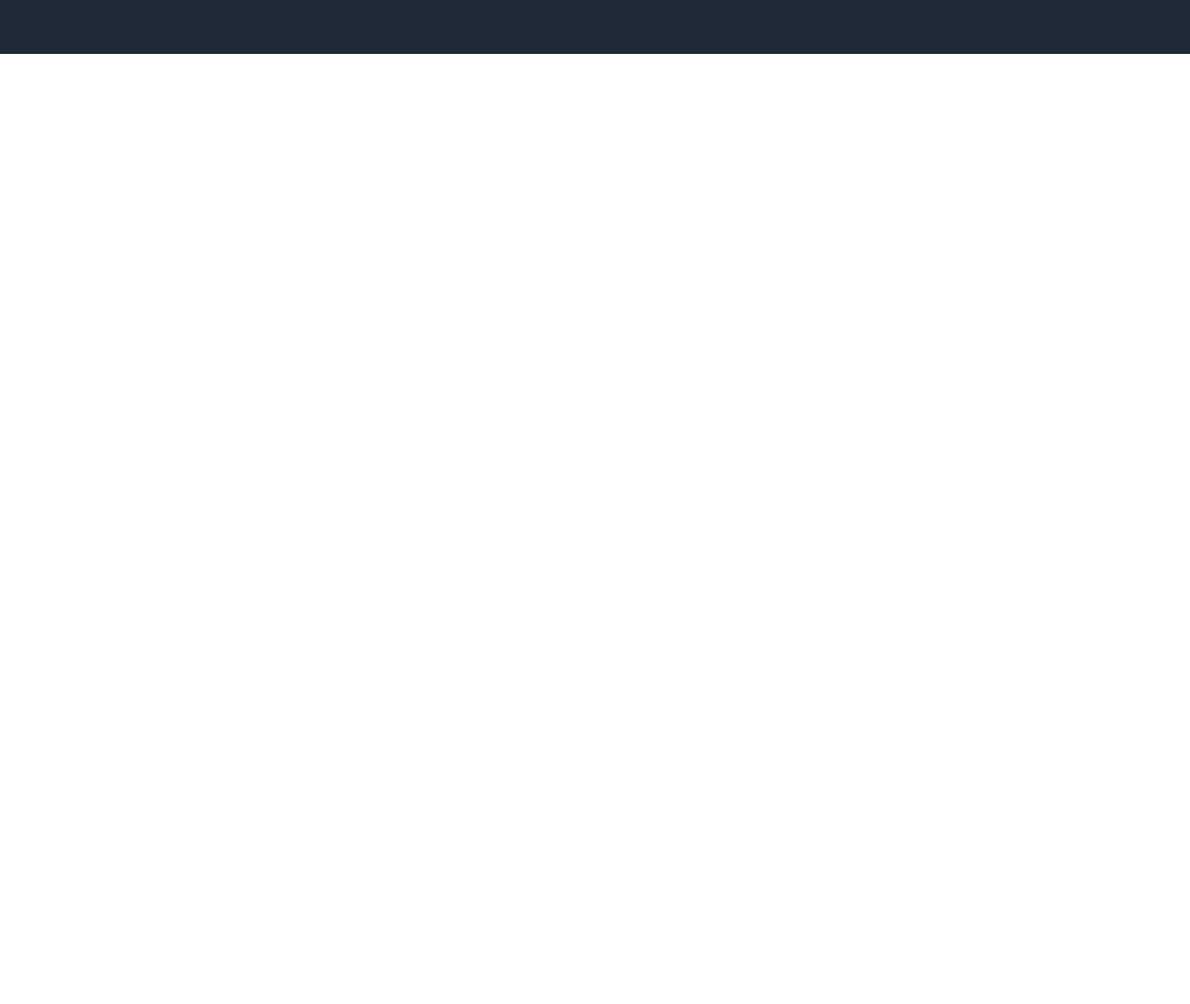
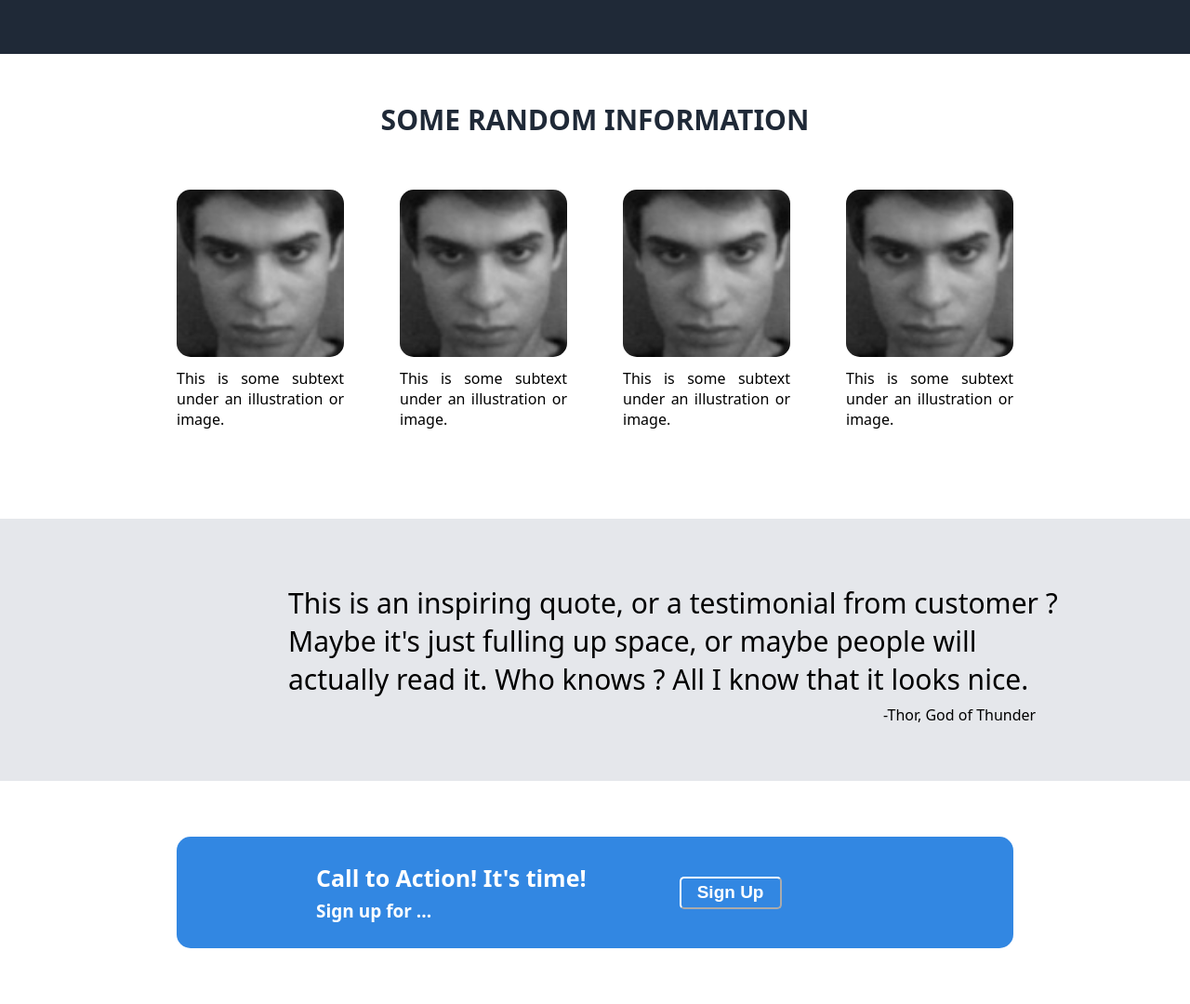
Before and after one commit to FelipeReis96/Landing-Page, a plain HTML site: page index.html in a window 1280 px wide. Shown: the part 342-1422 px from the top of the page at 93% size. Before the commit the page ends 800 px from the top, so only its background shows below. Drawn offline with Linux system fonts and the light colour scheme.

Commit message:
almost completed

```diff
--- a/index.html
+++ b/index.html
@@ -30,8 +30,62 @@
                     </div>
                     <button class="signup-btn">Sign Up</button>
                 </div>
-                <img src="19.jpg">
+                <img class="teste" src="19.jpg">
             </div>
+        </div>
+    </div>
+    <div class="middle">
+        <div class="container-middle">
+            <div class="someInformation">
+                SOME RANDOM INFORMATION
+            </div>
+            <div class="Photocards">
+                <div class="container-cards">
+                    <img class="nemete" src="19.jpg">
+                    <div class="card">
+                        This is some subtext under an illustration or image.
+                    </div>
+                </div>
+                <div class="container-cards">
+                    <img class="nemete" src="19.jpg">
+                    <div class="card">
+                        This is some subtext under an illustration or image.
+                    </div>
+                </div>
+                <div class="container-cards">
+                    <img class="nemete" src="19.jpg">
+                    <div class="card">
+                        This is some subtext under an illustration or image.
+                    </div>
+                </div>
+                <div class="container-cards">
+                    <img class="nemete" src="19.jpg">
+                    <div class="card">
+                        This is some subtext under an illustration or image.
+                    </div>
+                </div>
+            </div>
+        </div>
+    </div>
+    <div class="container-phrase">
+        <div class="cont-phrases">
+            <div class="phrase">
+                This is an inspiring quote, or a testimonial from customer ? Maybe it's just fulling up space, or maybe people will actually read it. Who knows ? All I know that it looks nice.
+            </div>
+            <div class="author">
+                -Thor, God of Thunder
+            </div>
+        </div>
+    </div>
+    <div class="signup-container">
+        <div class="blue">
+            <div class="textos">
+                <div class="texto-action">
+                    Call to Action! It's time!
+                </div>
+                <div class="asking">Sign up for ...</div>
+            </div>
+            <button class="lower-signup">Sign Up</button>
         </div>
     </div>
 </body>
--- a/style.css
+++ b/style.css
@@ -61,10 +61,11 @@ ul{
     font-weight: 900;
 }
 
-img {
+.teste {
     margin-right: 70px;
     height: 200px;
     width: 400px;
+    border-radius: 15px;
 }
 
 .signup-btn {
@@ -79,3 +80,111 @@ img {
     width: 110px;
     height: 35px;
 }
+
+.container-middle {
+    display: flex;
+    flex-direction: column;
+    align-items: center;
+    margin: 15px;
+    height: 470px;
+}
+
+.someInformation {
+    color: #1F2937;
+    font-weight: 900;
+    font-size: 30px;
+    margin: 35px;
+}
+
+.Photocards {
+    margin: 20px;
+    display: flex;
+    gap: 60px;
+}
+
+.container-cards {
+    width: 180px;
+    display: flex;
+    flex-direction: column;
+    gap: 12px;
+}
+
+.nemete {
+    width: 100%;
+    border-radius: 15px;
+}
+
+.card {
+ /* Garante que o elemento ocupe a largura total */
+    width: 100%; /* Faz o texto usar toda a largura disponível */
+    text-align: justify;
+}
+
+.container-phrase {
+    background-color: #E5E7EB;
+}
+
+.phrase {
+    display: flex;
+    padding: 10px;
+    font-size: 30px;
+    height: 120px;
+}
+
+.cont-phrases {
+    margin: 60px;
+    margin-left: 300px;
+    align-items: center;
+    width: 850px;
+}
+
+.author {
+    margin-left: 650px;
+}
+
+.signup-container {
+    display: flex;
+    justify-content: center; /* Centraliza horizontalmente */
+    align-items: center;
+    height: 240px;
+    background-color: white;
+}
+
+.blue {
+    display: flex;
+    align-items: center;
+    gap: 100px;
+    color: white;
+    background-color: #3287e2;
+    height: 120px;
+    width: 900px;
+    border-radius: 15px;
+}
+
+.textos {
+    display: flex;
+    flex-direction: column;
+    gap: 6px;
+    margin-left: 150px;
+}
+
+.texto-action {
+    font-weight: 900;
+    font-size: 25px;
+}
+
+.asking {
+    font-weight: 600;
+    font-size: 19px;
+}
+
+.lower-signup {
+    font-size: 19px;
+    color: white;
+    font-weight: 900;
+    background-color: #3287e2;
+    width: 110px;
+    height: 35px;
+    border-radius: 5px;
+    border-color: white;
+}
```
